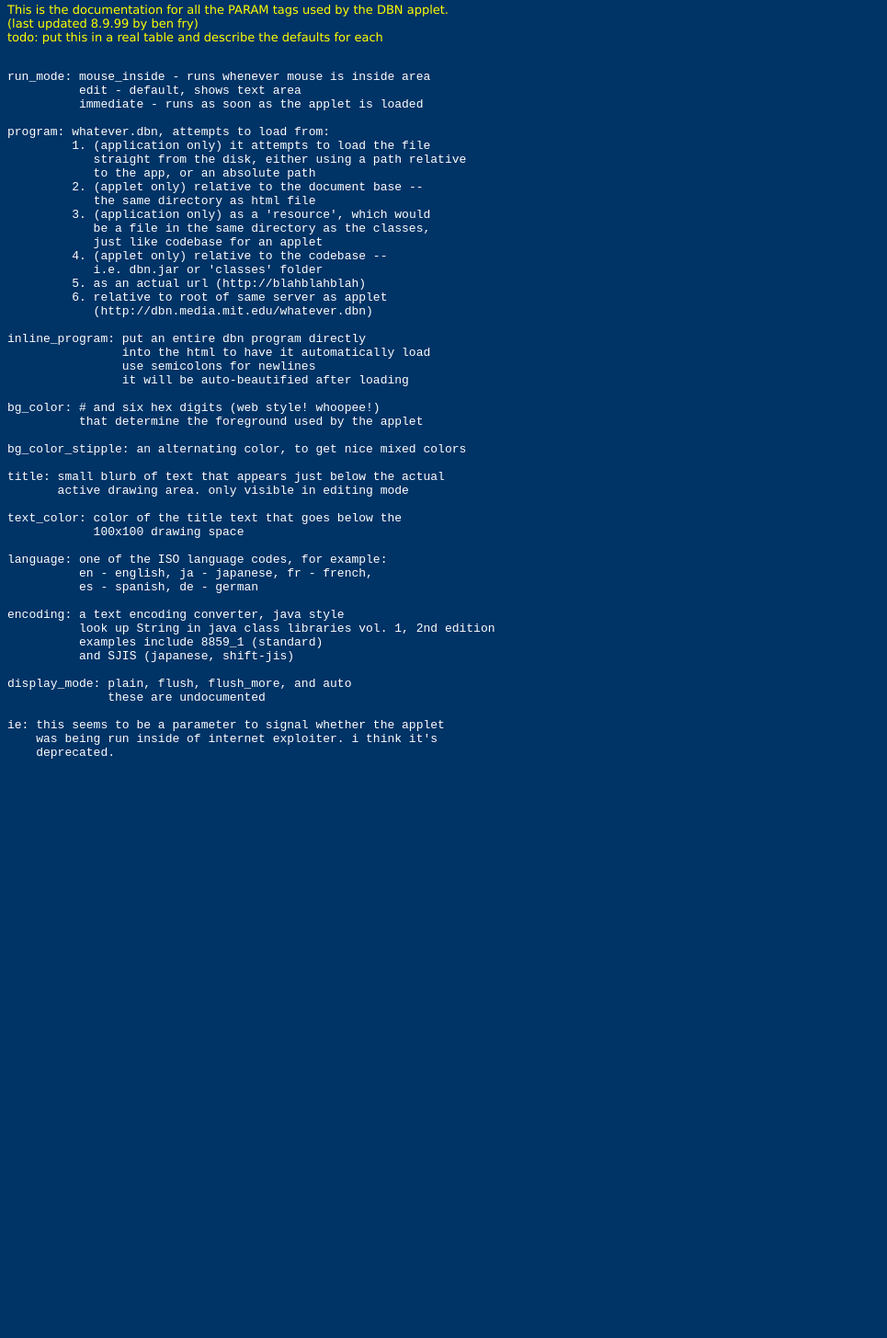
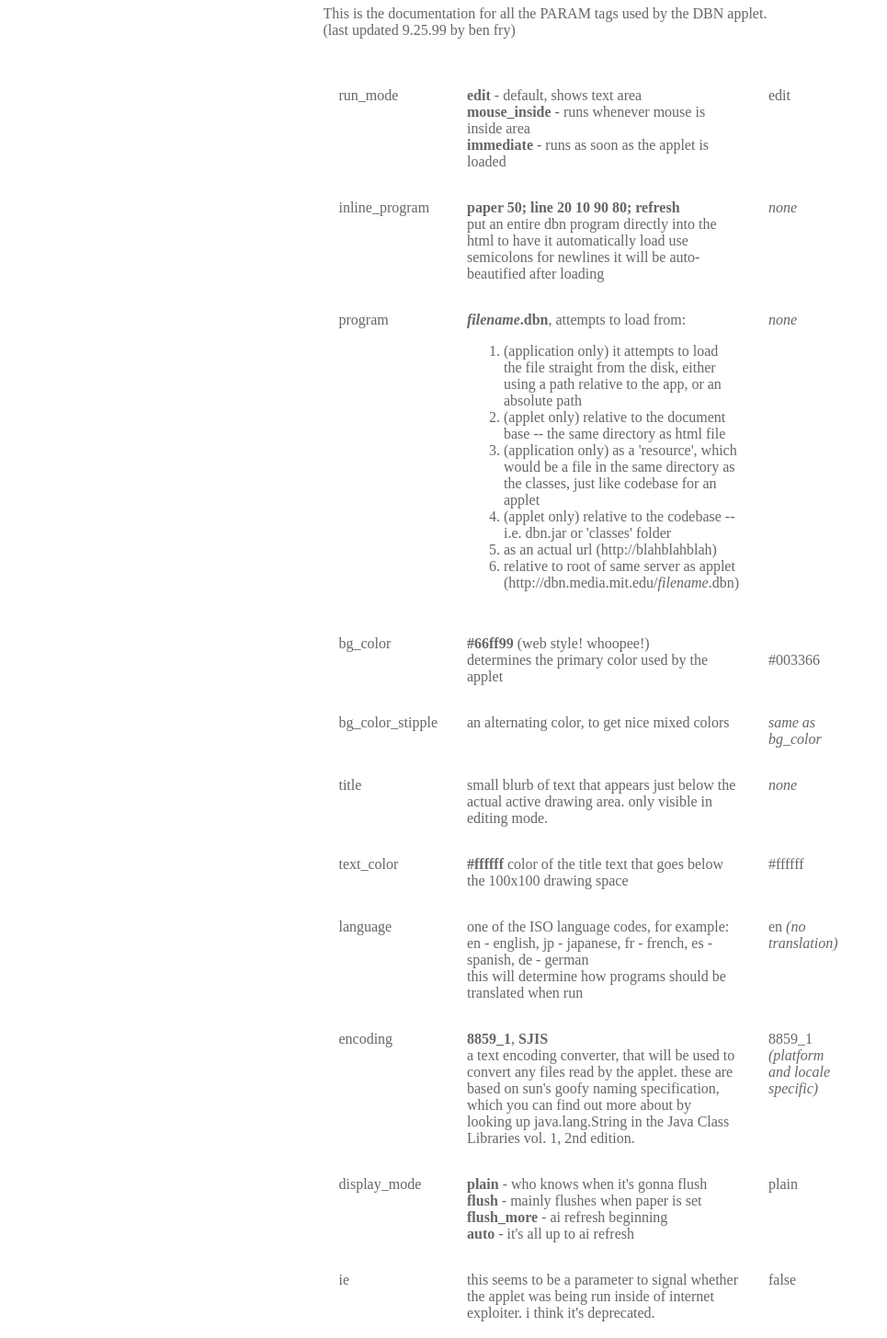
Before and after one commit to dribnet/dbn, a plain HTML site: page app/tags.html in a window 1280 px wide. Shown: the part 5-1460 px from the top of the page at 92% size, without its empty margins (0-965 px from the left). Before the commit the page ends 859 px from the top, so only its background shows below. Drawn offline with Linux system fonts and the light colour scheme.

Commit message:
fixes to tags.html

```diff
--- a/app/tags.html
+++ b/app/tags.html
@@ -1,71 +1,153 @@
 <HTML>
 
-<BODY BGCOLOR="#003366" TEXT="white">
+<!--<BODY BGCOLOR="#003366" TEXT="white">-->
+<BODY BGCOLOR="white" TEXT="#666666">
 
-<FONT SIZE="-1" FACE="Verdana, sans-serif" COLOR="yellow">
+<CENTER> <TABLE WIDTH="500"> <TR> <TD>
 
 This is the documentation for all the PARAM tags used
 by the DBN applet.
 <BR>
-(last updated 8.9.99 by ben fry)
-<BR>
-todo: put this in a real table and describe the defaults for each
-</FONT>
+(last updated 9.25.99 by ben fry)
 
-<PRE>
+<BR> <BR> <BR>
 
-run_mode: mouse_inside - runs whenever mouse is inside area
-          edit - default, shows text area
-          immediate - runs as soon as the applet is loaded
+<TABLE CELLPADDING="15"> <TR>
 
-program: whatever.dbn, attempts to load from:
-         1. (application only) it attempts to load the file
-            straight from the disk, either using a path relative
-            to the app, or an absolute path
-	 2. (applet only) relative to the document base --
-	    the same directory as html file
-	 3. (application only) as a 'resource', which would
-            be a file in the same directory as the classes,
-            just like codebase for an applet
-         4. (applet only) relative to the codebase --
-            i.e. dbn.jar or 'classes' folder
-         5. as an actual url (http://blahblahblah)
-         6. relative to root of same server as applet
-            (http://dbn.media.mit.edu/whatever.dbn)
+<TD VALIGN="top">run_mode</TD>
 
-inline_program: put an entire dbn program directly
+<TD>
+<B>edit</B> - default, shows text area<BR>
+<B>mouse_inside</B> - runs whenever mouse is inside area <BR>
+<B>immediate</B> - runs as soon as the applet is loaded
+</TD>
+
+<TD VALIGN="top">edit</TD>
+
+</TR> <TR>
+
+<TD VALIGN="top">inline_program</TD>
+
+<TD>
+<B>paper 50; line 20 10 90 80; refresh</B> <BR>
+put an entire dbn program directly
                 into the html to have it automatically load
                 use semicolons for newlines
                 it will be auto-beautified after loading
+</TD>
 
-bg_color: # and six hex digits (web style! whoopee!)
-          that determine the foreground used by the applet
+<TD VALIGN="top"><I>none</I></TD>
 
-bg_color_stipple: an alternating color, to get nice mixed colors
+</TR> <TR>
 
-title: small blurb of text that appears just below the actual
-       active drawing area. only visible in editing mode
+<TD VALIGN="top">program</TD>
 
-text_color: color of the title text that goes below the
-            100x100 drawing space
+<TD><B><I>filename</I>.dbn</B>, attempts to load from: <OL>
+<LI>(application only) it attempts to load the file
+            straight from the disk, either using a path relative
+            to the app, or an absolute path
+<LI> (applet only) relative to the document base --
+	    the same directory as html file
+<LI> (application only) as a 'resource', which would
+            be a file in the same directory as the classes,
+            just like codebase for an applet
+         <LI> (applet only) relative to the codebase --
+            i.e. dbn.jar or 'classes' folder
+         <LI> as an actual url (http://blahblahblah)
+         <LI> relative to root of same server as applet
+            (http://dbn.media.mit.edu/<I>filename</I>.dbn)
+</OL>
+</TD>
 
-language: one of the ISO language codes, for example:
-          en - english, ja - japanese, fr - french,
-          es - spanish, de - german
+<TD VALIGN="top"><I>none</I></TD>
 
-encoding: a text encoding converter, java style
-          look up String in java class libraries vol. 1, 2nd edition
-          examples include 8859_1 (standard)
-	  and SJIS (japanese, shift-jis)
+</TR> <TR>
 
-display_mode: plain, flush, flush_more, and auto
-              these are undocumented
+<TD VALIGN="top">bg_color</TD>
 
-ie: this seems to be a parameter to signal whether the applet
+<TD><B>#66ff99</B> (web style! whoopee!) <BR>
+determines the primary color used by the applet</TD>
+
+<TD>#003366</TD>
+
+</TR> <TR>
+
+<TD VALIGN="top">bg_color_stipple</TD>
+
+<TD VALIGN="top">an alternating color, to get nice mixed colors</TD>
+
+<TD VALIGN="top"><I>same as bg_color</I></TD>
+
+</TR> <TR>
+
+<TD VALIGN="top">title</TD>
+
+<TD>
+small blurb of text that appears just below the actual
+       active drawing area. only visible in editing mode.
+</TD>
+
+<TD VALIGN="top"><I>none</I></TD>
+
+</TR> <TR>
+
+<TD VALIGN="top">text_color</TD>
+
+<TD><B>#ffffff</B>
+color of the title text that goes below the
+            100x100 drawing space</TD>
+
+<TD VALIGN="top">#ffffff</TD>
+
+</TR> <TR>
+
+<TD VALIGN="top">language</TD>
+
+<TD>one of the ISO language codes, for example:
+          en - english, jp - japanese, fr - french,
+          es - spanish, de - german <BR>
+this will determine how programs should be translated when run</TD>
+
+<TD VALIGN="top">en <I>(no translation)</I></TD>
+
+</TR> <TR>
+
+<TD VALIGN="top">encoding</TD>
+
+<TD><B>8859_1</B>, <B>SJIS</B><BR>
+a text encoding converter, that will be used to convert
+any files read by the applet. these are based on sun's
+goofy naming specification, which you can find out more about
+by looking up java.lang.String in the Java Class Libraries vol. 1, 2nd edition.
+</TD>
+
+<TD VALIGN="top">8859_1 <I>(platform and locale specific)</I></TD>
+
+</TR> <TR>
+
+<TD VALIGN="top">display_mode</TD>
+<TD>
+<B>plain</B> - who knows when it's gonna flush <BR>
+<B>flush</B> - mainly flushes when paper is set <BR>
+<B>flush_more</B> - ai refresh beginning <BR>
+<B>auto</B> - it's all up to ai refresh
+</TD>
+
+<TD VALIGN="top">plain</TD>
+
+</TR> <TR>
+
+<TD VALIGN="top">ie</TD>
+
+<TD>this seems to be a parameter to signal whether the applet
     was being run inside of internet exploiter. i think it's
-    deprecated.
+    deprecated.</TD>
 
-</PRE>
+<TD VALIGN="top">false</TD>
+
+</TR> </TABLE>
+
+</TD> </TR> </TABLE> </CENTER>
 
 </BODY>
 
```
Also changed, not shown: 1 other file.
